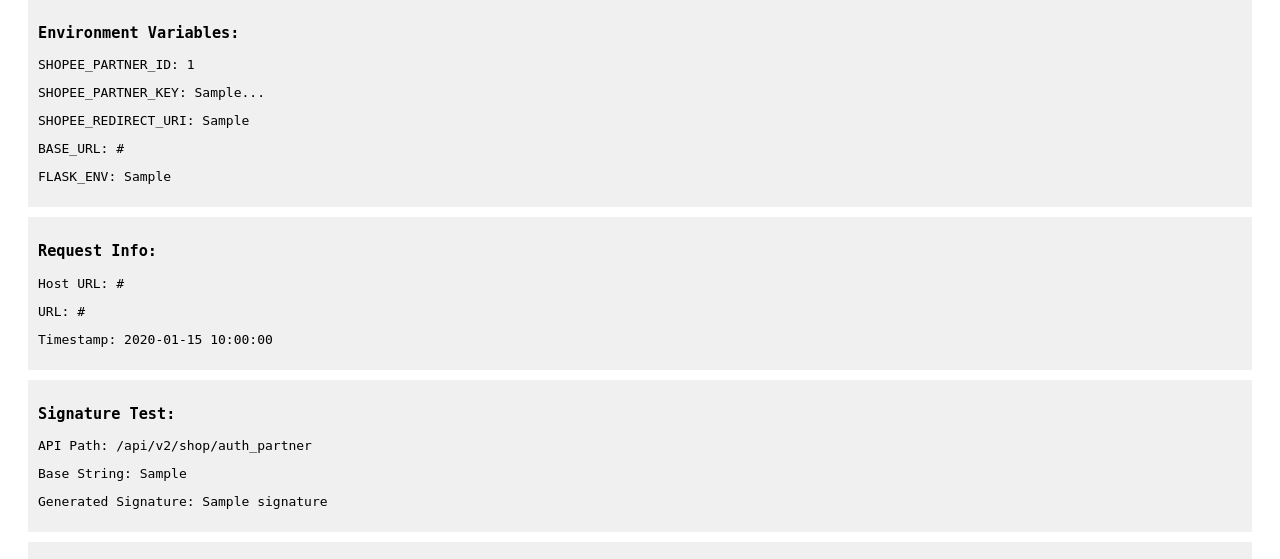
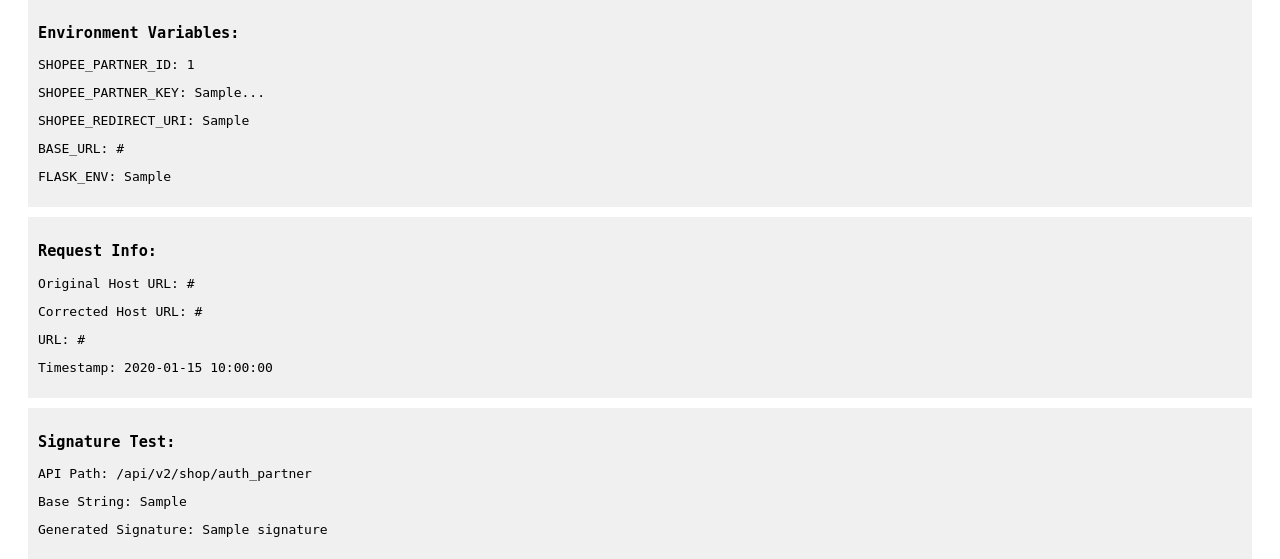
Before and after one commit to tetipong2542/shopee-demo, a Flask app: template templates/debug.html in a window 1280 px wide. Shown: the part 94-653 px from the top of the page. Run offline with Flask 3, Linux system fonts and the light colour scheme; the template is opened without the code that fills it: most values are stand-ins (such as "Sample title", 1, 10 or a date in 2020); parts of the project's set-up code (start-up, migrations or seed data) failed here and were passed over.

Commit message:
Fix Railway redirect URI handling
- Use X-Forwarded-Proto header to detect HTTPS
- Always use SHOPEE_REDIRECT_URI from environment
- Add detailed debug logging for auth login
- Fix original_host variable not being set properly

🤖 Generated with [Claude Code](https://claude.com/claude-code)

Co-Authored-By: Claude <noreply@anthropic.com>

```diff
--- a/app.py
+++ b/app.py
@@ -114,11 +114,18 @@ def debug():
     timestamp = int(time.time())
     api_path = '/api/v2/shop/auth_partner'
 
-    # Force HTTPS for Railway
-    host_url = request.host_url
-    if 'railway.app' in host_url and host_url.startswith('http://'):
-        host_url = host_url.replace('http://', 'https://')
-    redirect_uri = os.getenv('SHOPEE_REDIRECT_URI', host_url + 'auth/callback')
+    # Get the correct host URL - check headers for Railway
+    original_host = request.host_url
+    forwarded_proto = request.headers.get('X-Forwarded-Proto', 'http')
+
+    # Use HTTPS if forwarded header says so
+    if forwarded_proto == 'https' and original_host.startswith('http://'):
+        host_url = original_host.replace('http://', 'https://')
+    else:
+        host_url = original_host
+
+    # For Railway, always use the environment variable redirect URI
+    redirect_uri = os.getenv('SHOPEE_REDIRECT_URI')
 
     base_string = f"{PARTNER_ID}{api_path}{timestamp}"
     signature = hmac.new(
@@ -143,6 +150,7 @@ def debug():
         base_url=BASE_URL,
         flask_env=os.getenv('FLASK_ENV', 'NOT SET'),
         host_url=host_url,  # Use corrected host URL
+        original_host_url=original_host,  # Show original host for debugging
         url=request.url,
         timestamp=timestamp,
         base_string=base_string,
@@ -156,12 +164,16 @@ def auth_login():
     timestamp = int(time.time())
     api_path = '/api/v2/shop/auth_partner'
 
-    # Use correct redirect URI for Railway
-    # Force HTTPS for Railway
-    host_url = request.host_url
-    if 'railway.app' in host_url and host_url.startswith('http://'):
-        host_url = host_url.replace('http://', 'https://')
-    redirect_uri = os.getenv('SHOPEE_REDIRECT_URI', host_url + 'auth/callback')
+    # Always use the redirect URI from environment variable
+    redirect_uri = os.getenv('SHOPEE_REDIRECT_URI')
+
+    # Debug logging
+    print(f"\n=== AUTH LOGIN DEBUG ===")
+    print(f"Partner ID: {PARTNER_ID}")
+    print(f"API Path: {api_path}")
+    print(f"Redirect URI: {redirect_uri}")
+    print(f"Timestamp: {timestamp}")
+    print(f"========================\n")
 
     # Generate signature for auth_partner API
     # For auth_partner, base_string = partner_id + api_path + timestamp
--- a/templates/debug.html
+++ b/templates/debug.html
@@ -23,7 +23,8 @@
 
     <div class="info">
         <h3>Request Info:</h3>
-        <p>Host URL: {{ host_url }}</p>
+        <p>Original Host URL: {{ original_host_url }}</p>
+        <p>Corrected Host URL: {{ host_url }}</p>
         <p>URL: {{ url }}</p>
         <p>Timestamp: {{ timestamp }}</p>
     </div>
```
